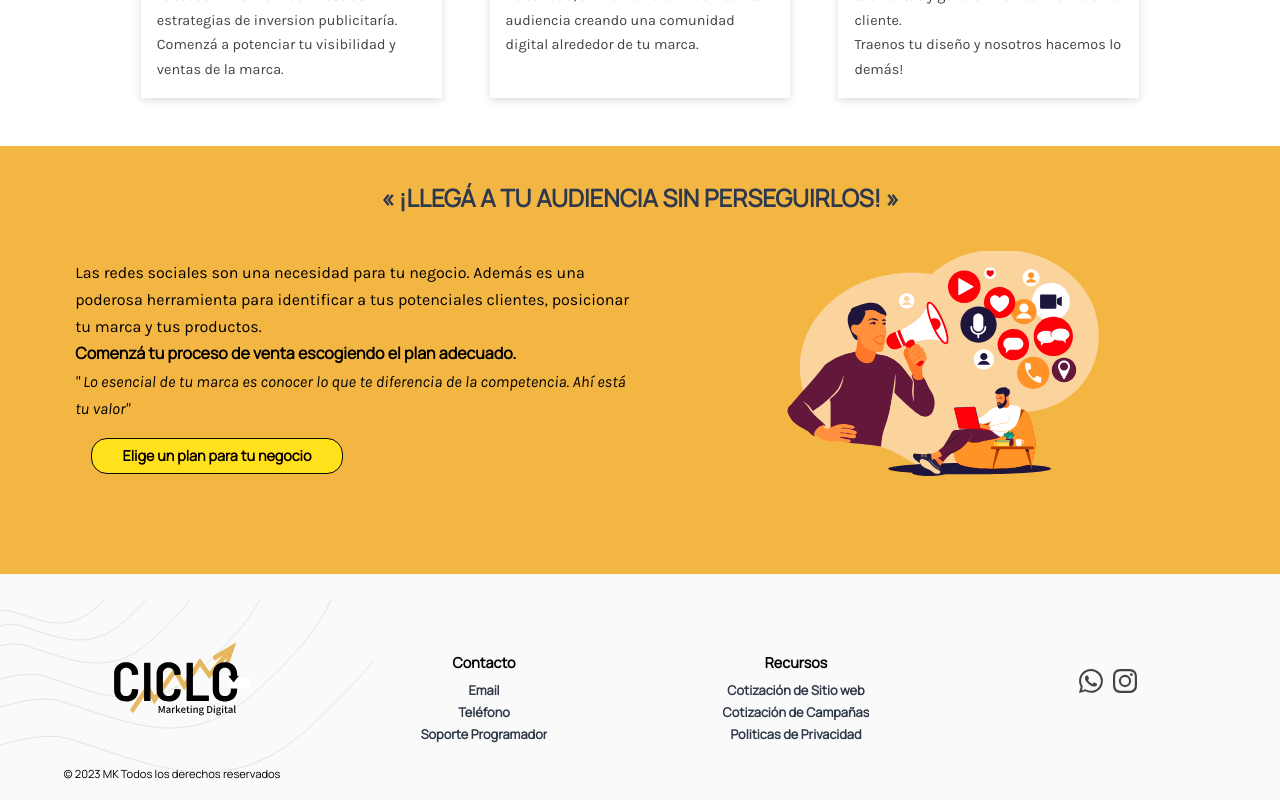
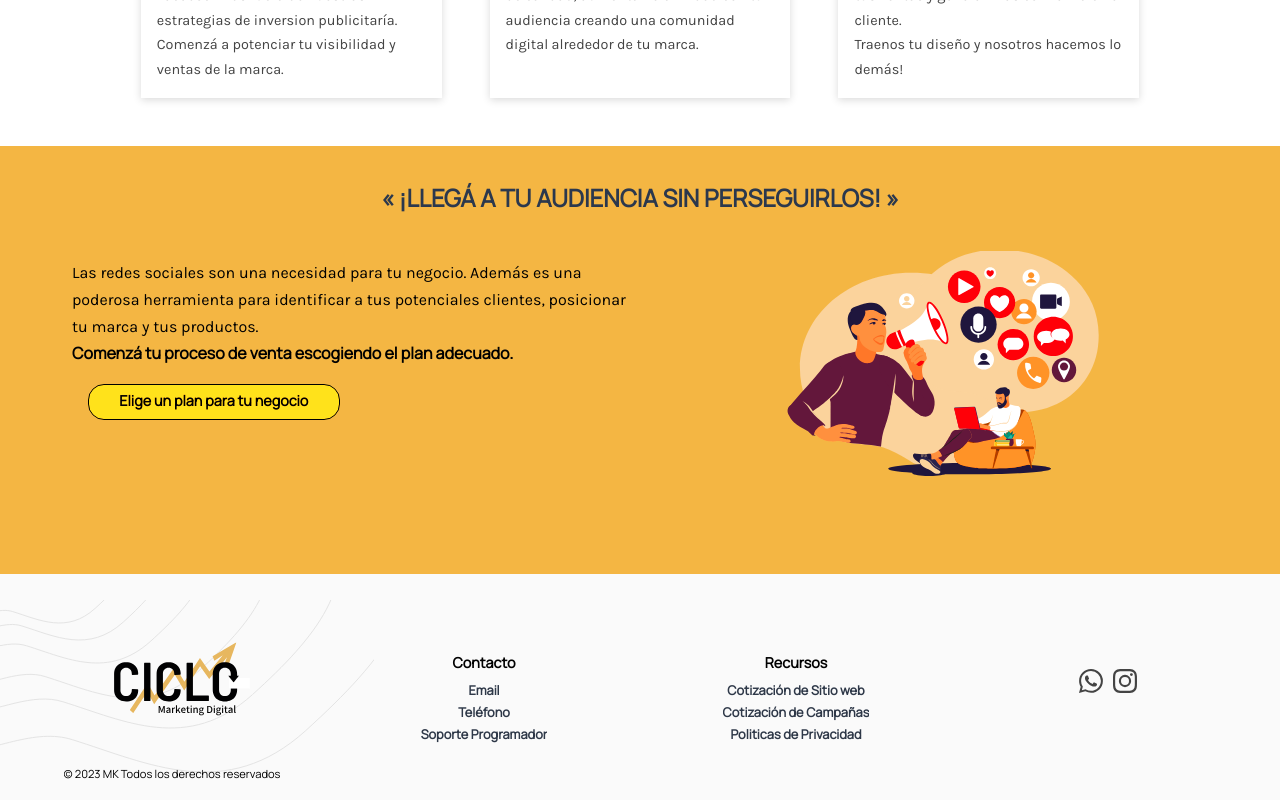
Before and after one commit to micaelakorol/ciclo_marketingDigital, a React (Create React App) app: page / in a window 1280 px wide. Shown: the part 803-1603 px from the top of the page. Built offline with nearby package versions, Linux system fonts and the light colour scheme.

Commit message:
arreglo de estructura

```diff
--- a/src/components/Contenido/Contenido.jsx
+++ b/src/components/Contenido/Contenido.jsx
@@ -22,8 +22,6 @@ const Contenido = () => {
             poderosa herramienta para identificar a tus potenciales clientes,
             posicionar tu marca y tus productos.</h4>
             <b>Comenzá tu proceso de venta escogiendo el plan adecuado. </b>
-           <i>" Lo esencial de tu marca es conocer lo que te diferencia de la
-            competencia. Ahí está tu valor" </i>
             <Btn to={"/redes-anuncios"}>Elige un plan para tu negocio</Btn>
           </PMarketing>
 
--- a/src/pages/DesarrolloWeb/DesarrolloWeb.jsx
+++ b/src/pages/DesarrolloWeb/DesarrolloWeb.jsx
@@ -22,7 +22,7 @@ const PlanesDesarrolloWeb = () => {
   return (
     <>
       <Subtitulo>¿Por qué es tan importante contar con un sitio web?</Subtitulo>
-      <ArticuloDesarrollo>
+      <ArticuloDesarrollo as='article'>
         <ContenidoDesarrollo as='section'>
           <ParrafoDW>Hoy en día, tener presencia en internet es fundamental para cualquier
           emprendimiento o empresa. Pero, ¿Cuáles son los beneficios?</ParrafoDW>
--- a/src/pages/GestionRedes/ObjetivosRedes.jsx
+++ b/src/pages/GestionRedes/ObjetivosRedes.jsx
@@ -15,7 +15,7 @@ const ObjetivosRedes = () => {
     <>
       <Subtitulo>Te voy a ayudar a impulsar y gestionar tus redes</Subtitulo>
       <TituloPrincipal as='h4'>¿Cómo lo vamos a conseguir?</TituloPrincipal>
-      <ArticuloRedes>
+      <ArticuloRedes as='article'>
         <DescripcionRedes as="ul">
           {queHare.map((item) => (
             <ItemArticulo key={item.id}>
--- a/src/styled-components/Contenido.js
+++ b/src/styled-components/Contenido.js
@@ -21,27 +21,27 @@ const Articulo = styled.section`
   @media (max-width: 768px) {
     grid-template-columns: 1fr;
     place-items: center;
+    margin: 0;
     p {
       font-size: 1.2rem;
       font-weight: 600;
       text-align: center;
     }
     a {
-      width: 60%;
+      max-width: 75%;
       margin: 1rem auto;
     }
   }
 `;
 const PMarketing = styled.section`
   color: ${colores.oscuroSuave};
-  margin-left: 2.2rem;
+  margin-left: 2rem;
   display: flex;
   flex-direction: column;
   h4,i{
     font-family: 'Karla', sans-serif;
     font-weight: 400;
   }
-
 `;
 
 const ImgMarketing = styled.section`
```
